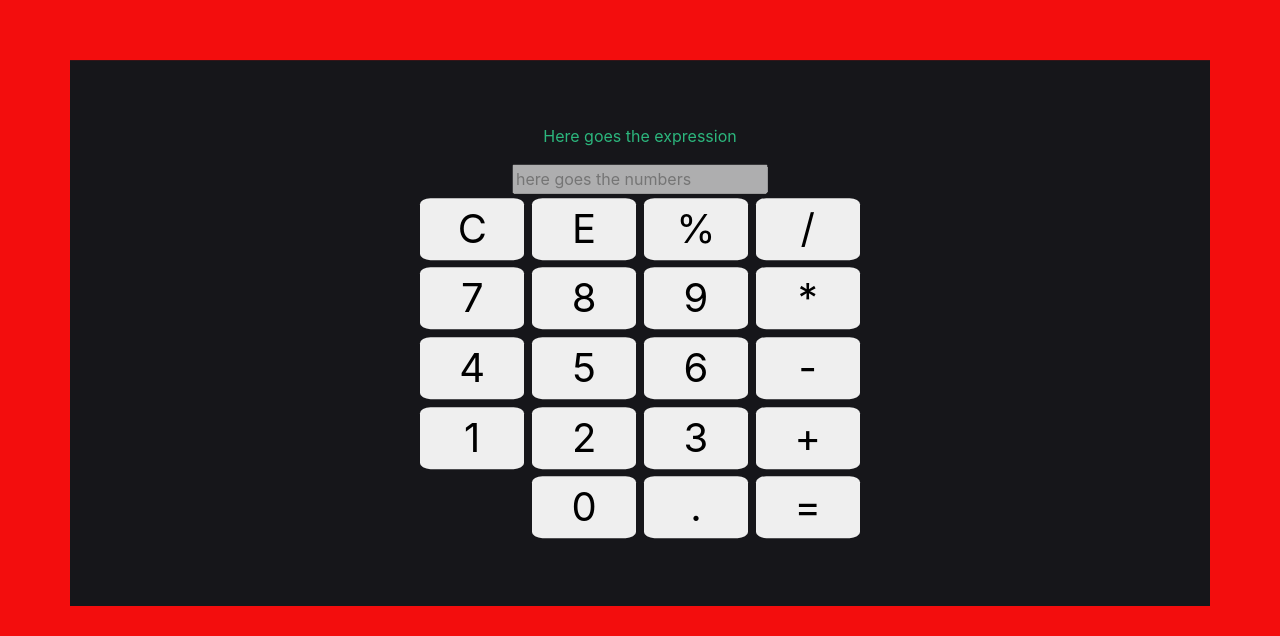
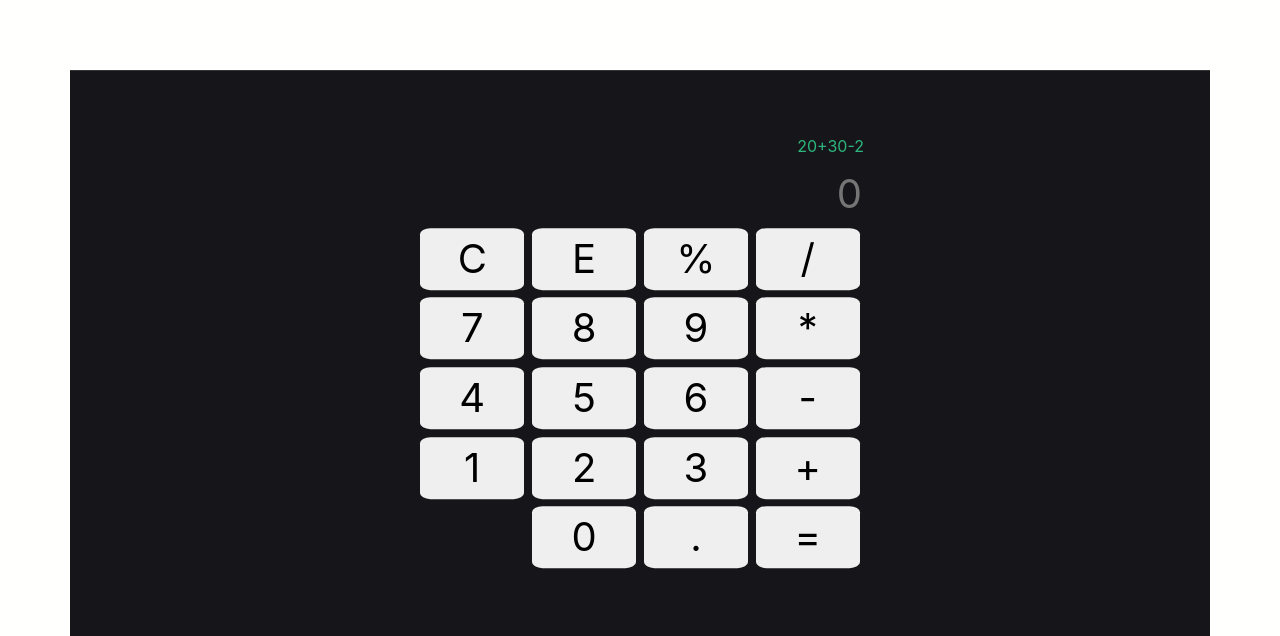
Before and after one commit to zJaaal/zJaaal.github.io, a website built with Vite: page index.html in a window 1280 px wide. Shown: the part 213-849 px from the top of the page. Before the commit the page ends 819 px from the top, so only its background shows below. Built offline with nearby package versions, Linux system fonts and the light colour scheme.

Commit message:
Expression and paragraph are in the right position

```diff
--- a/index.html
+++ b/index.html
@@ -13,10 +13,10 @@
     <div id="app">
       <div class="container">
         <div class="row justify-content-center">
-          <p class="expression">Here goes the expression</p>
+          <p class="expression">20+30-2</p>
         </div>
         <div class="row justify-content-center">
-          <input class="input" type="text" disabled placeholder="here goes the numbers">
+          <input class="input" type="text" placeholder="0">
         </div>
         <div class="row justify-content-center">
           <button>C</button>
--- a/style.css
+++ b/style.css
@@ -1,10 +1,12 @@
 
 body{
-  background-color: #f30d0d;
+  background-color: #FFFFFE;
   position: relative;
 }
-p{
+.expression{
   color:#2CB67D;
+  text-align: end;
+  width: 43%;
 }
 .container{
   position: absolute;
@@ -14,9 +16,22 @@ p{
   background-color: #16161A;
   padding: 5%;
 }
-/* .input{
-  width: 100%;
-} */
+ .input{
+  height: 40px;
+  background-color: transparent;
+  border: none;
+  color:#FFFFFE;
+  font-size: 250%;
+  width: 43%;
+  text-align: right;
+  margin-bottom: 10px;
+}
+.input:focus{
+  outline: none;
+}
+.result{
+  color:#2CB67D
+}
 
 button{
   min-height: 10px;
```
